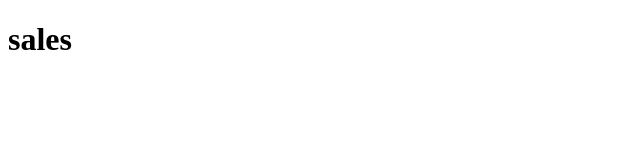
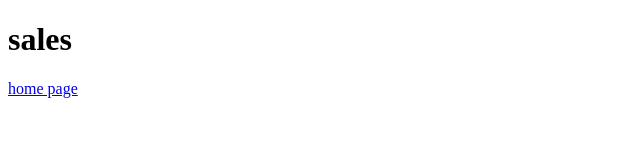
Before and after one commit to lovelybre132-spec/week-1-setup-brittany-hill, a plain HTML site: page sales.html in a window 1280 px wide. Shown: the full height of the page, 0-640 px from the left. Drawn offline with Linux system fonts and the light colour scheme.

Commit message:
add navigation

```diff
--- a/sales.html
+++ b/sales.html
@@ -7,5 +7,6 @@
 </head>
 <body>
     <h1>sales</h1>
+    <a href="index.html">home page</a>
 </body>
 </html>
```
Also changed, not shown: index.html (+1 -1 lines).
